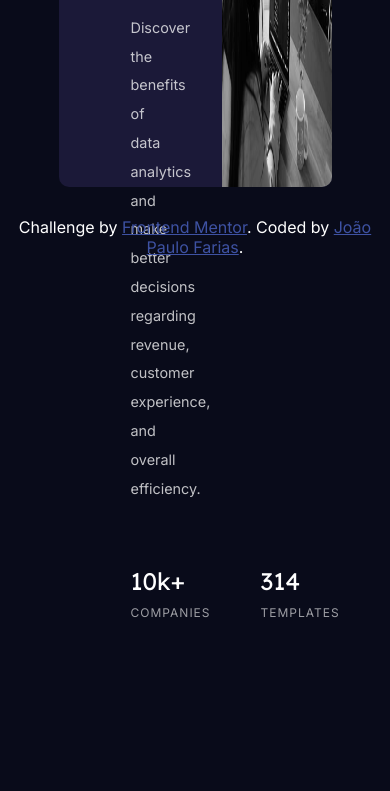
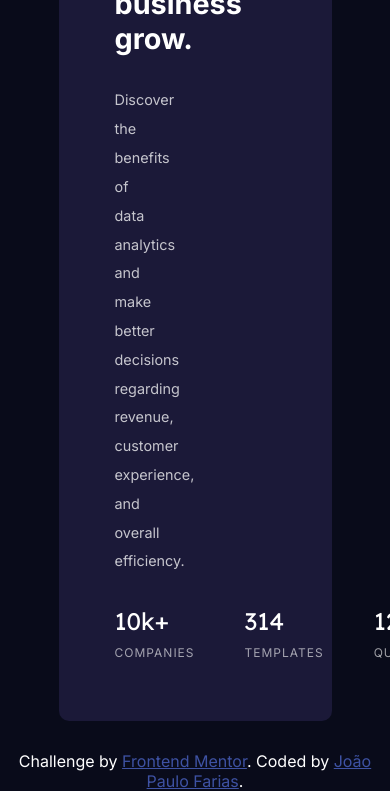
Before and after one commit to DevJpFarias/stats-preview-card-component, a plain HTML site: page index.html in a window 390 px wide. Shown: the part 474-1265 px from the top of the page. Before the commit the page ends 1099 px from the top, so only its background shows below. Drawn offline with Linux system fonts and the light colour scheme.

Commit message:
update style

```diff
--- a/style.css
+++ b/style.css
@@ -10,7 +10,7 @@
 body {
   height: 100vh;
   width: 100%;
-  min-width: 1440px;
+  max-width: 1440px;
   min-width: 375px;
   background-color: hsl(233, 47%, 7%);
 
@@ -21,7 +21,7 @@ body {
 }
 
 .container {
-  height: 65%;
+  height: 60%;
   width: 70%;
 
   background-color: hsl(244, 38%, 16%);
@@ -30,6 +30,10 @@ body {
 
   display: flex;
 }
+
+/* .img-container {
+  background: hsl(277, 64%, 61%);
+} */
 
 .img-container img {
   height: 100%;
@@ -42,7 +46,7 @@ body {
   display: flex;
   flex-direction: column;
   gap: 30px;
-  padding: 4.5rem;
+  padding: 3.5rem;
 }
 
 h1, p {
@@ -53,7 +57,7 @@ h1, p {
 
 h1 {
   font-weight: 700;
-  font-size: 2rem;
+  font-size: 1.8rem;
 }
 
 span {
@@ -72,7 +76,6 @@ span {
   display: flex;
   align-items: center;
   justify-content: space-between;
-  margin-top: 2rem;
 }
 
 .stats span {
@@ -88,3 +91,41 @@ span {
   letter-spacing: 1px;
   font-size: 12px;
 }
+
+@media (min-width: 1440px) {
+  .content {
+    padding: 4.5rem;
+  }
+
+  h1 {
+    font-size: 2rem;
+  }
+
+  stats {
+    margin-top: 2rem;
+  }
+}
+
+@media (max-width: 982px) {
+  body {
+    height: 100%;
+    width: 100%;
+  }
+
+  .container {
+    height: 100%;
+    display: grid;
+    grid-template-columns: auto;
+
+    display: flex;
+    flex-direction: column-reverse;
+  }
+
+  .content {
+    columns: span 1;
+  }
+
+  .img-container {
+    columns: span 1;
+  }
+}
```
